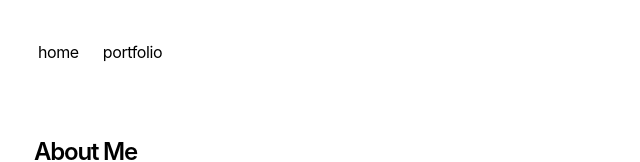
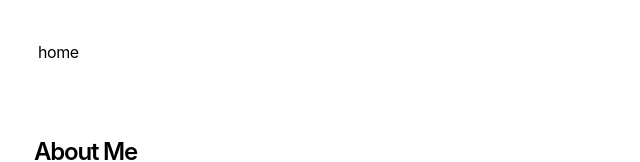
Before and after one commit to kevinxji/kevinxji.github.io, a Next.js app: page / in a window 1280 px wide. Shown: the top 162 px of the page, without its empty margins (318-958 px from the left). Built offline with nearby package versions, Linux system fonts and the light colour scheme.

Commit message:
Hid portfolio

```diff
--- a/app/components/nav.tsx
+++ b/app/components/nav.tsx
@@ -4,9 +4,9 @@ const navItems = {
   '/': {
     name: 'home',
   },
-  '/portfolio': {
-    name: 'portfolio',
-  },
+  // '/portfolio': {
+  //   name: 'portfolio',
+  // },
 }
 
 export function Navbar() {
```
